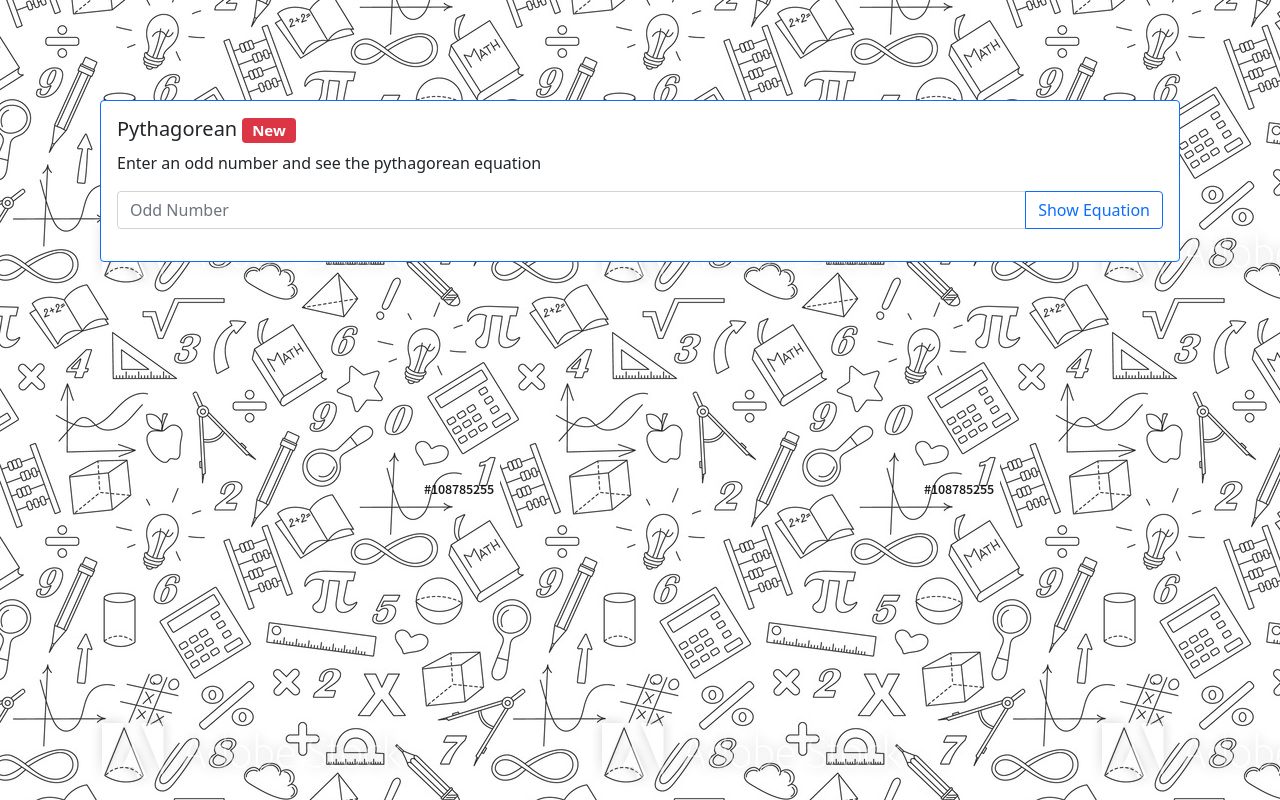
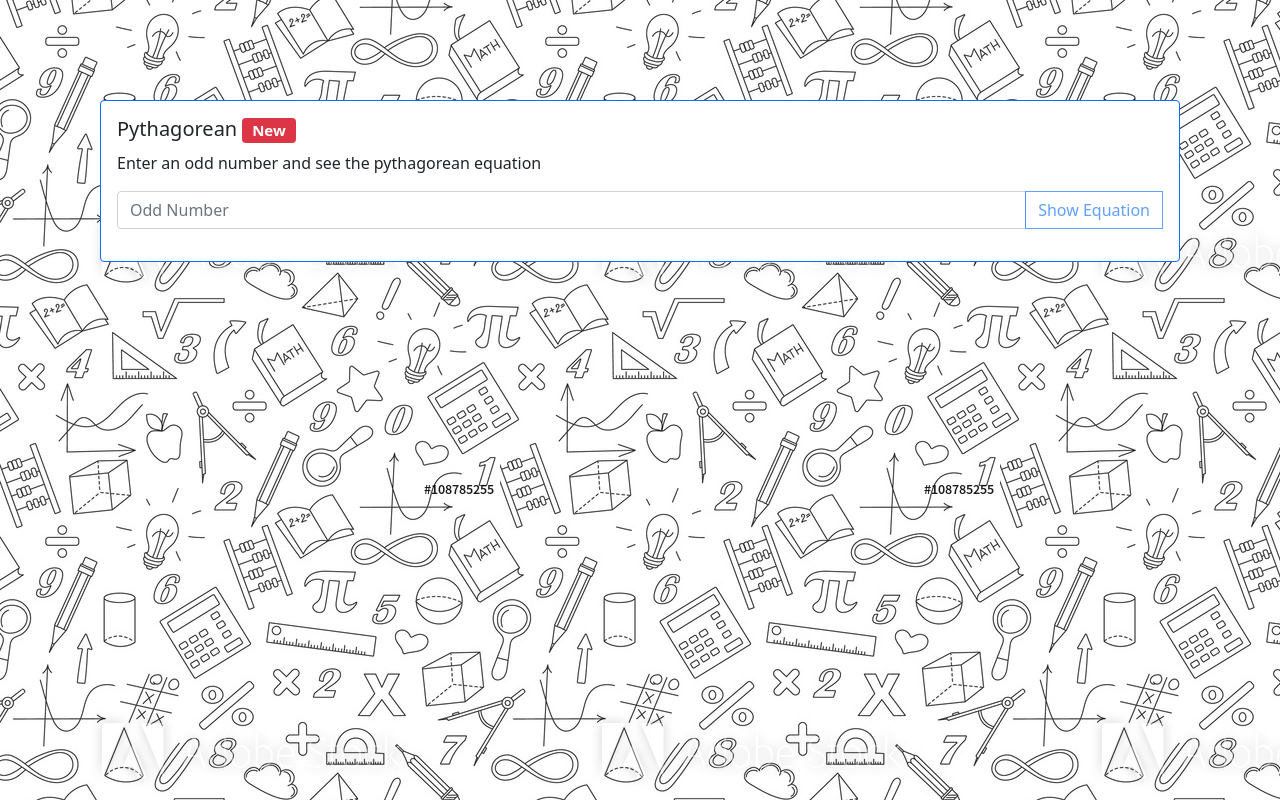
Before and after one commit to chr3st5an/Pythagorean, a plain HTML site: page index.html in a window 1280 px wide. Drawn offline with nearby package versions, Linux system fonts and the light colour scheme.

Commit message:
Add files via upload

```diff
--- a/index.html
+++ b/index.html
@@ -13,6 +13,31 @@
             #card01 {
                 padding:100px;
             }
+            #hover-card {
+                display: block;
+                top: 0px;
+                position: relative;
+                text-decoration: none;
+                z-index: 0;
+                overflow: hidden;
+            }
+            #hover-card:hover {
+                transition: all 0.2s ease-out;
+                box-shadow: 0px 4px 8px rgba(38, 38, 38, 0.2);
+                top: -4px;
+                border: 1px solid #cccccc;
+            }
+            #hover-card:before {
+                content: "";
+                position: absolute;
+                border-radius: 32px;
+                transform: scale(2);
+                transform-origin: 50% 50%;
+                transition: transform 0.15s ease-out;
+            }
+            #hover-card:hover:before {
+                transform: scale(2.15);
+            }
             #card02 {
                 padding:100px;
             }
@@ -20,13 +45,19 @@
     </head>
     <body>
         <div id="card01">
-            <div class="card border-primary">
+            <div id="hover-card" class="card border-primary">
                 <div class="card-body">
                     <h5 class="card-title">Pythagorean <span class="badge bg-danger">New</span></h5>
                     <p class="card-text">Enter an odd number and see the pythagorean equation</p>
                     <div class="input-group mb-3">
-                        <input id="input" type="text" class="form-control" placeholder="Odd Number">
-                        <button class="btn btn-outline-primary" type="button" id="button-addon1" onclick="showEquation()">Show Equation</button>
+                        <input id="input" type="text" class="form-control" placeholder="Odd Number" onkeypress="turnButtonOn()">
+                        <button class="btn btn-outline-primary disabled" type="button" id="button-addon1">Show Equation</button>
+                        <script>
+                            function turnButtonOn () {
+                                document.getElementById("button-addon1").outerHTML = '<button class="btn btn-outline-primary" type="button" id="button-addon1" onclick="showEquation()">Show Equation</button>';
+                                return null;
+                            }
+                        </script>
                     </div>
                 </div>
             </div>
```
